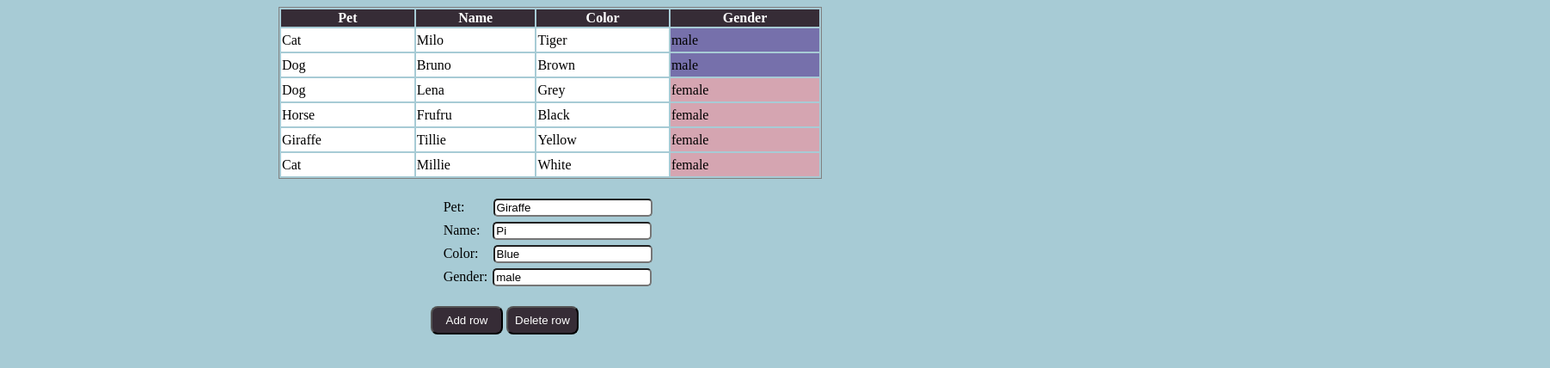
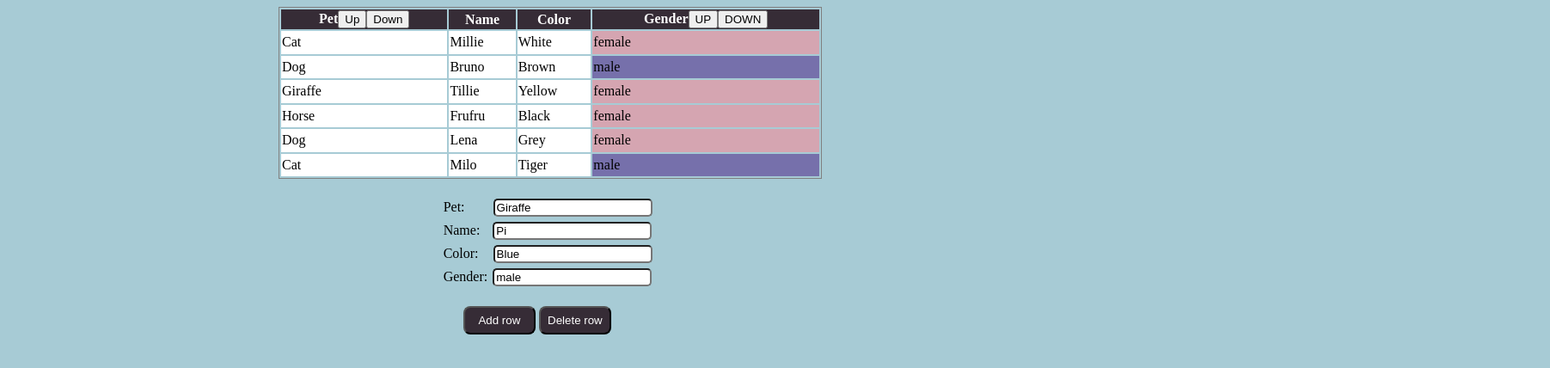
Before and after one commit to biancabesciu/TableJs, a plain HTML site: page index.html in a window 1280 px wide. Shown: the whole page at 86% size, 1803 px wide, since content can reach past the window. Drawn offline with nearby package versions, Linux system fonts and the light colour scheme.

Commit message:
table sorting by gender

```diff
--- a/index.html
+++ b/index.html
@@ -9,10 +9,10 @@
     <table>
         <thead>
             <tr>
-                <th>Pet</th>
+                <th>Pet<input type="button" value="Up" name="sortPet"><input type="button" value="Down" name="sortPet"></th>
                 <th>Name</th>
                 <th>Color</th>
-                <th class="gender">Gender</th>
+                <th id="sortBtns">Gender</th>
             </tr>
         </thead>
 
--- a/main.js
+++ b/main.js
@@ -49,7 +49,7 @@ let tableArray = [
 function insertRow(rowObj) {
     let table = document.getElementById('tableBody');
 
-    let newRow = table.insertRow(0);
+    let newRow = table.insertRow();
 
     let cel1 = newRow.insertCell(0);
     let cel2 = newRow.insertCell(1);
@@ -65,10 +65,6 @@ function insertRow(rowObj) {
         cel4.style.backgroundColor = "#d5a5b1";
     } else {
         cel4.style.backgroundColor = "#7670ab"
-    }
-
-    if(rowObj) {
-        sortByGender(tableArray)
     }
 }
 
@@ -98,19 +94,12 @@ function removeRow() {
     tableArray.pop();
 }
 
-function sortByGender (rowObj) {
-    rowObj.sort(function (a, b) {
-        const genderF = a.gender.toUpperCase();
-        const genderM = b.gender.toUpperCase();
+function emptyTable() {
+    let table= document.getElementById('tableBody');
 
-        if (genderF > genderM) {
-            return 1;
-        } else if (genderF < genderM) {
-            return -1;
-        } else {
-            return 0;
-        }
-    });
+    for (let i = 0; i < tableArray.length; i++) {
+        table.deleteRow(tableArray[i]);
+    }
 }
 
 function init () {
@@ -121,3 +110,48 @@ function init () {
 document.addEventListener('DOMContentLoaded', init);
 
 console.log(tableArray);
+
+let th = document.getElementById('sortBtns');
+let btn1 = document.createElement('input');
+btn1.type = "button";
+btn1.value = "UP";
+let btn2 = document.createElement('input');
+btn2.type = "button";
+btn2.value = "DOWN";
+th.appendChild(btn1);
+th.appendChild(btn2);
+
+btn1.addEventListener('click',  function sortByGenderUp () {
+    tableArray.sort(function (a, b) {
+         const genderA = a.gender.toUpperCase();
+         const genderB = b.gender.toUpperCase();
+
+         if (genderA > genderB) {
+             return 1;
+         } else if (genderB < genderA) {
+             return -1;
+         } else {
+             return 0;
+         }
+    });
+    emptyTable();
+    init();
+});
+
+
+btn2.addEventListener('click',  function sortByGenderDown () {
+     tableArray.sort(function (a, b) {
+         const genderA = a.gender.toUpperCase();
+         const genderB = b.gender.toUpperCase();
+
+         if (genderB > genderA) {
+             return 1;
+         } else if (genderA < genderB) {
+             return -1;
+         }  else {
+             return 0;
+         }
+     });
+     emptyTable();
+     init();
+});
--- a/style.css
+++ b/style.css
@@ -61,7 +61,7 @@ input#gender {
 .buttons {
     position: relative;;
     margin-top: 20px;
-    left: 39%;
+    left: 42%;
 }
 
 .buttons input {
```
